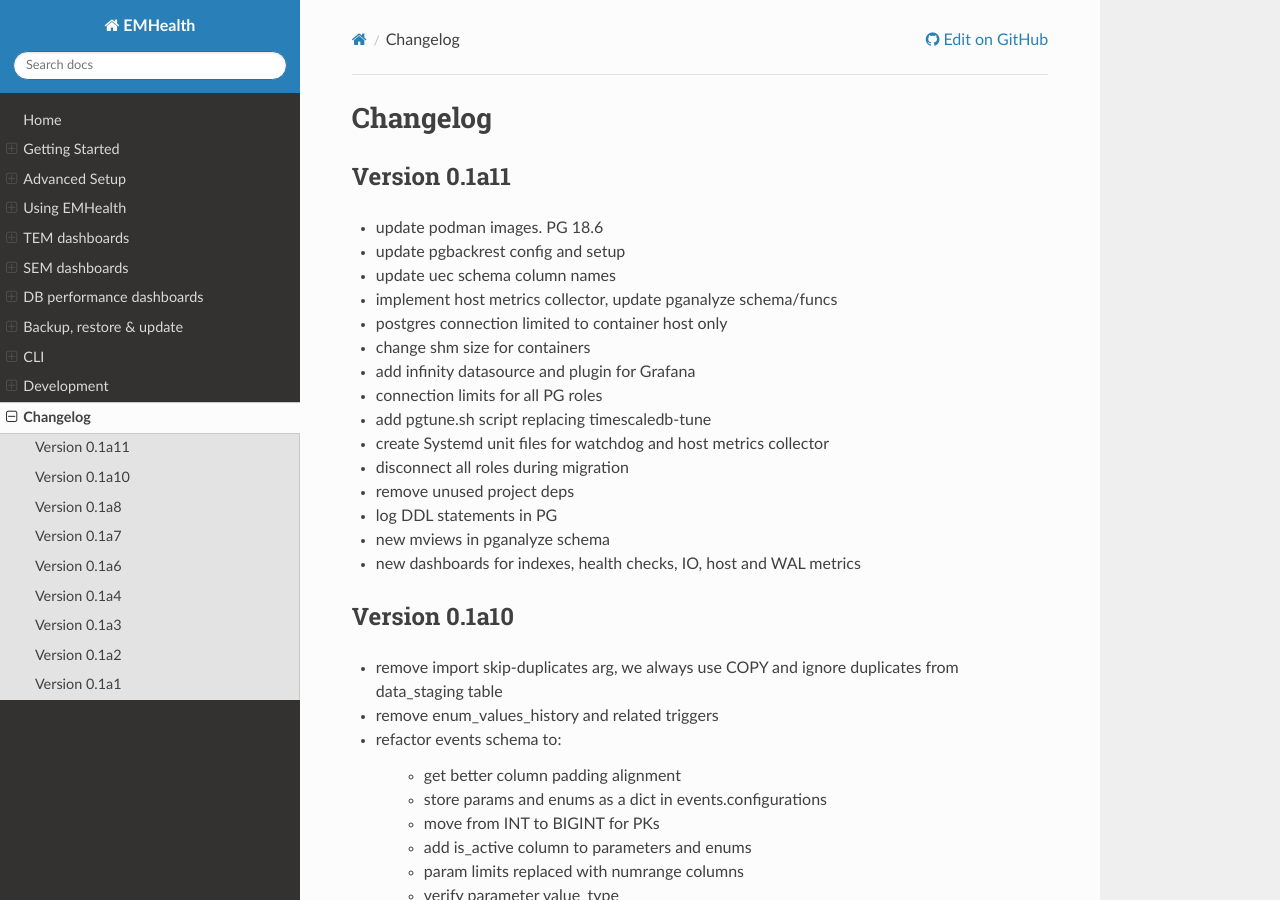
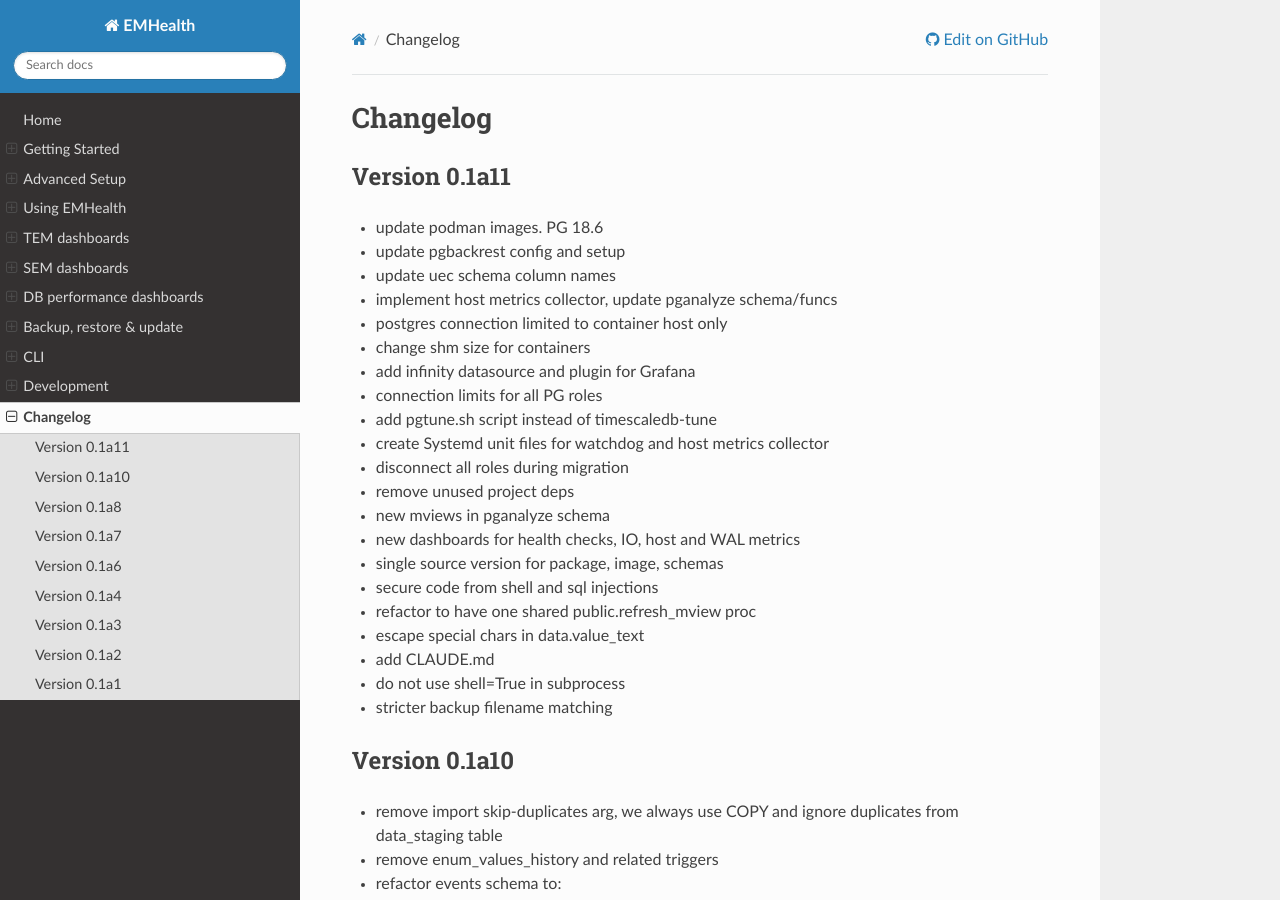
Before and after one commit to azazellochg/em_health, a Sphinx documentation site: the page built from docs/changelog.rst, in a window 1280 px wide and 900 px high. Built offline with Sphinx 7.4.7 and the Read the Docs theme 3.1.0, drawn with Linux system fonts in a browser that asks for light colours.

Commit message:
update changelog

```diff
--- a/docs/changelog.rst
+++ b/docs/changelog.rst
@@ -12,13 +12,19 @@ Version 0.1a11
 * change shm size for containers
 * add infinity datasource and plugin for Grafana
 * connection limits for all PG roles
-* add pgtune.sh script replacing timescaledb-tune
+* add pgtune.sh script instead of timescaledb-tune
 * create Systemd unit files for watchdog and host metrics collector
 * disconnect all roles during migration
 * remove unused project deps
-* log DDL statements in PG
 * new mviews in pganalyze schema
-* new dashboards for indexes, health checks, IO, host and WAL metrics
+* new dashboards for health checks, IO, host and WAL metrics
+* single source version for package, image, schemas
+* secure code from shell and sql injections
+* refactor to have one shared public.refresh_mview proc
+* escape special chars in data.value_text
+* add CLAUDE.md
+* do not use shell=True in subprocess
+* stricter backup filename matching
 
 Version 0.1a10
 ^^^^^^^^^^^^^^
```
